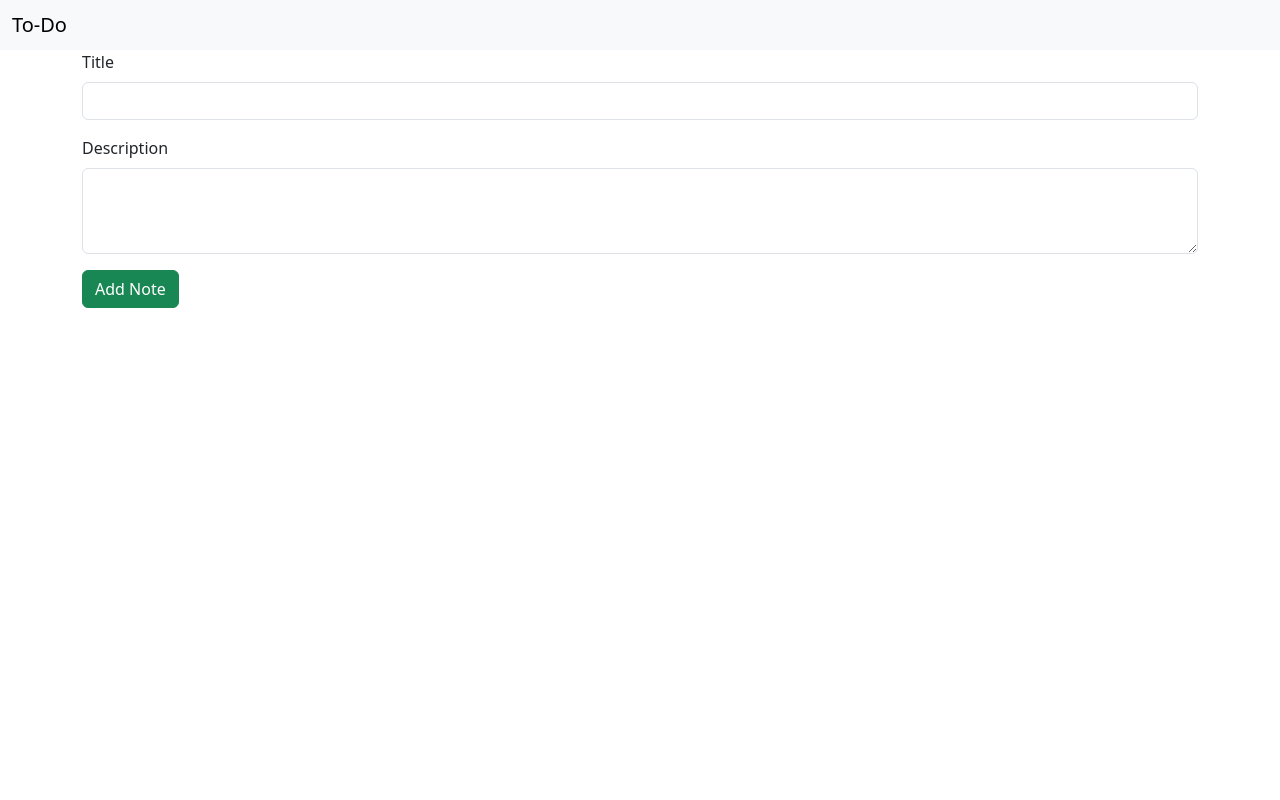
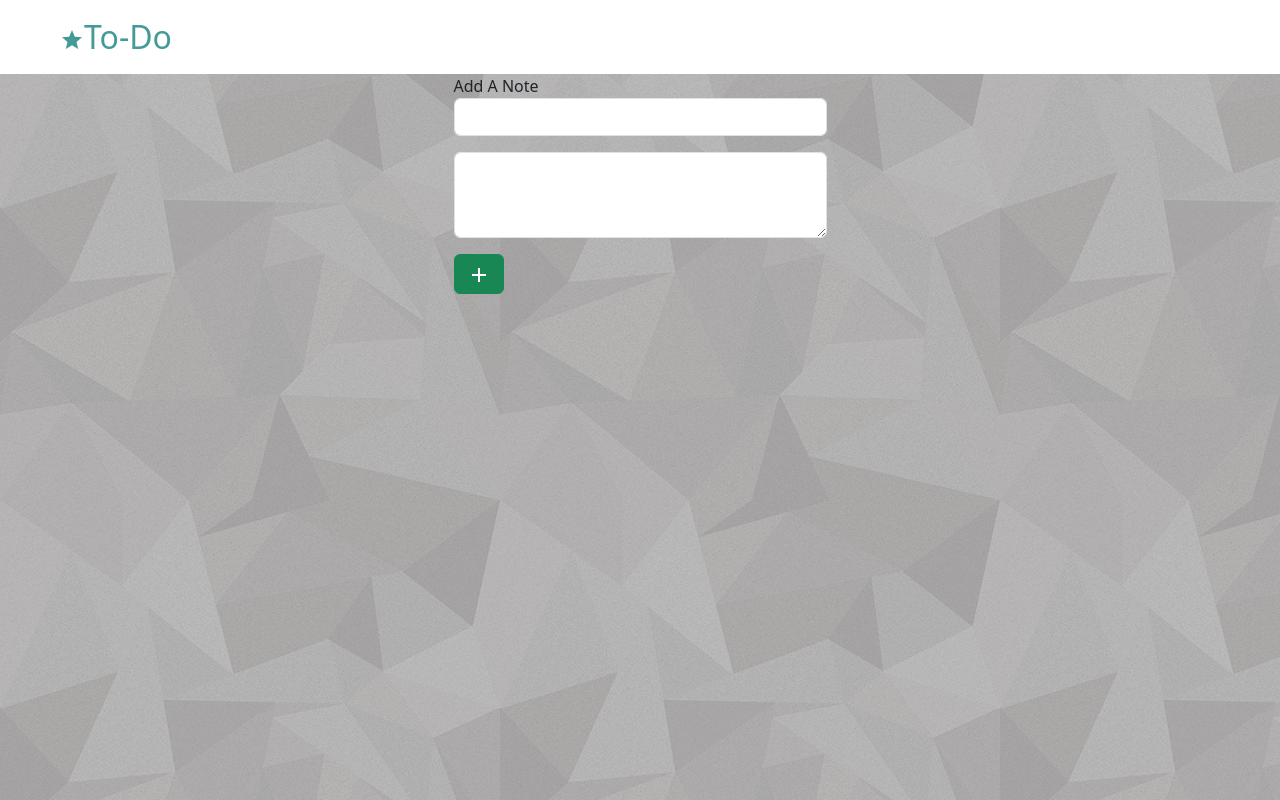
Before and after one commit to Ramprasadya/To-Do-List, a React (Create React App) app: page / in a window 1280 px wide. Built offline with nearby package versions, Linux system fonts and the light colour scheme.

Commit message:
Changes in background of page

```diff
--- a/package.json
+++ b/package.json
@@ -3,6 +3,10 @@
   "version": "0.1.0",
   "private": true,
   "dependencies": {
+    "@emotion/react": "^11.10.5",
+    "@emotion/styled": "^11.10.5",
+    "@mui/icons-material": "^5.11.0",
+    "@mui/material": "^5.11.3",
     "@testing-library/jest-dom": "^5.16.5",
     "@testing-library/react": "^13.4.0",
     "@testing-library/user-event": "^13.5.0",
--- a/public/index.html
+++ b/public/index.html
@@ -14,6 +14,11 @@
       manifest.json provides metadata used when your web app is installed on a
       user's mobile device or desktop. See https://developers.google.com/web/fundamentals/web-app-manifest/
     -->
+
+    <link
+    rel="stylesheet"
+    href="https://fonts.googleapis.com/icon?family=Material+Icons"
+  />
     <link href="https://cdn.jsdelivr.net/npm/bootstrap@5.3.0-alpha1/dist/css/bootstrap.min.css" rel="stylesheet" integrity="sha384-GLhlTQ8iRABdZLl6O3oVMWSktQOp6b7In1Zl3/Jr59b6EGGoI1aFkw7cmDA6j6gD" crossorigin="anonymous">
     <link rel="manifest" href="%PUBLIC_URL%/manifest.json" />
     <!--
--- a/src/App.js
+++ b/src/App.js
@@ -31,12 +31,13 @@ function App() {
      />
      {
       notes.map((item,index)=>{
-        return <Card
+        return <div className='d-flex'> <Card
         key = {index}
         id = {index}
         title={item.title}
         description = {item.description}
          onDelete={onDelete} />
+          </div>
       })
      }
 
--- a/src/components/Card.js
+++ b/src/components/Card.js
@@ -1,5 +1,6 @@
 import React from 'react'
-
+import "../styles/style.css"
+import DeleteIcon from '@mui/icons-material/Delete';
 const Card = (props) => {
 
     const handleClick=()=>{
@@ -10,10 +11,12 @@ const Card = (props) => {
   return (
     <div className="container my-4">
     <div class="card" style={{width: "18rem"}}>
-    <div class="card-body">
+    <div class="card-body d-flex">
+      <div>
       <h5 class="card-title">{props.title}</h5>
       <p class="card-text">{props.description}</p>
-      <button type="button" onClick={handleClick} class="btn btn-warning">Delete Note</button>
+      </div>
+     <div className='deleteicon'> <button type="button" onClick={handleClick} class="btn btn-danger"><DeleteIcon/></button></div>
     </div>
   </div>
   </div>
--- a/src/components/Navbar.js
+++ b/src/components/Navbar.js
@@ -1,10 +1,11 @@
 import React from 'react'
-
+import "../styles/header.css"
+import StarIcon from '@mui/icons-material/Star';
 const Navbar = () => {
   return (
-    <nav class="navbar bg-body-tertiary">
+    <nav class="navbar bg-body">
     <div class="container-fluid">
-      <span class="navbar-brand mb-0 h1">To-Do</span>
+      <span class="navbar-brand text"><StarIcon/>To-Do</span>
     </div>
   </nav>
   )
--- a/src/components/Note.js
+++ b/src/components/Note.js
@@ -1,5 +1,6 @@
 import React, { useState } from 'react'
-
+import "../styles/note.css"
+import AddIcon from '@mui/icons-material/Add';
 const Note = (props) => {
 
     const [note, setNote] = useState({
@@ -31,16 +32,15 @@ const Note = (props) => {
 
   return (
     <div className="container">
+    <label htmlFor="">Add A Note</label>
     <form action="">
     <div class="mb-3">
-    <label htmlFor="exampleFormControlInput1" class="form-label">Title</label>
     <input type="text" onChange={onChange} value={note.title} name="title" class="form-control"  />
   </div>
   <div class="mb-3">
-    <label htmlFor="exampleFormControlTextarea1" class="form-label">Description</label>
     <textarea class="form-control" onChange={onChange} name = "description" value={note.description}  rows="3"/>
   </div>
-  <button type="submit" onClick={addNote} class="btn btn-success">Add Note</button>
+  <button type="submit" onClick={addNote} class="btn btn-success"><AddIcon/></button>
   </form>
   </div>
   )
--- /dev/null
+++ b/src/styles/header.css
@@ -0,0 +1,15 @@
+.text{
+    color: #439A97;
+    font-size: larger;
+    font-size: 2rem;
+margin-left: 3rem;
+cursor: pointer;
+}
+
+.text:hover{
+    color: #68B984;
+    cursor: pointer;
+}
+body{
+    background-image: url("../images/shattered-dark.png");
+}
--- /dev/null
+++ b/src/styles/note.css
@@ -0,0 +1,3 @@
+.container{
+    max-width: 397px;
+}
--- /dev/null
+++ b/src/styles/style.css
@@ -0,0 +1,4 @@
+.deleteicon{
+    margin-left: 5rem;
+    position: relative;
+}
```
Also changed, not shown: src/images/shattered-dark.png (added), 1 other file (tests, documents, lock files or other folders).
